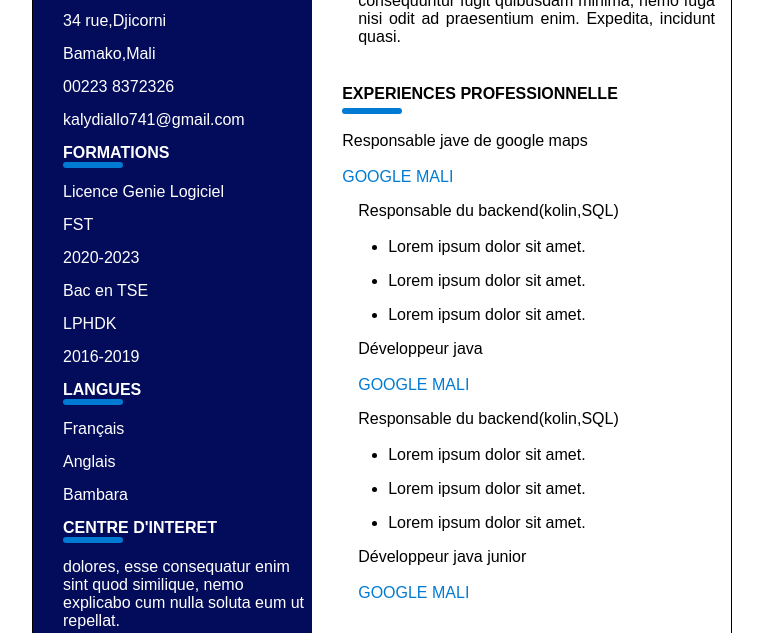
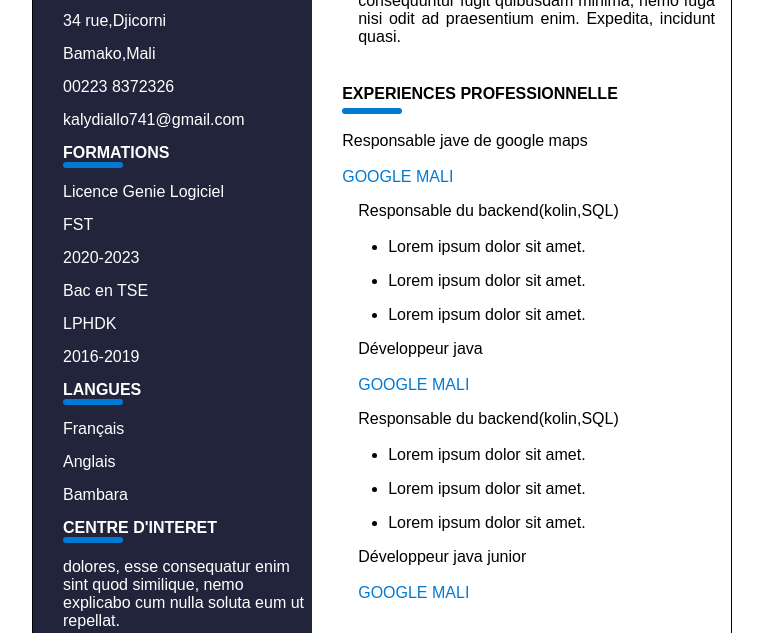
Before and after one commit to Le-maitre/MonCV, a plain HTML site: page index.html in a window 1280 px wide. Shown: the part 192-825 px from the top of the page, without its empty margins (258-1021 px from the left). Drawn offline with Linux system fonts and the light colour scheme.

Commit message:
Modification

```diff
--- a/style.css
+++ b/style.css
@@ -14,7 +14,7 @@
 }
 /* DEFINITION DES VARIABLES COULEURS  */
 :root{
-    --bleu: #030C5A;
+    --bleu: #21243a;
     --bleuClaire: #007AD2;
     --blanc: #fff;
 }
```
